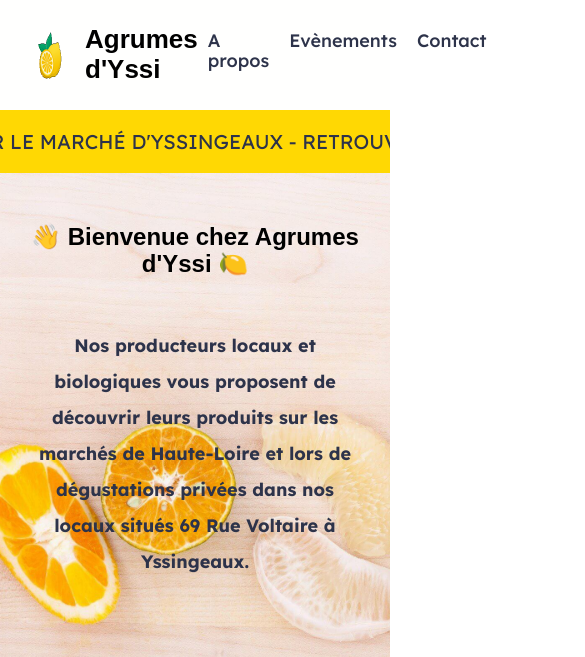
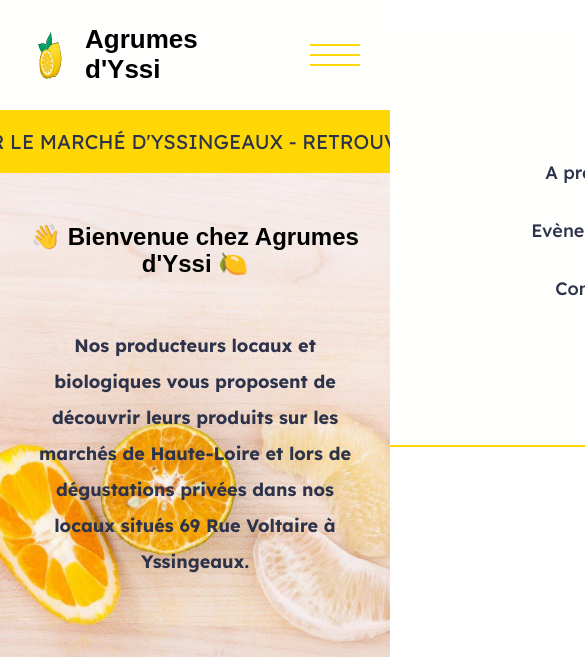
Before and after one commit to aperbet56/agrumes_d_yssi, a plain HTML site: page index.html in a window 390 px wide. Shown: the top 657 px of the page, 585 px wide, since content can reach past the window. Drawn offline with Linux system fonts and the light colour scheme; a web font is replaced by a local one.

Commit message:
Mise en place du responsive pour la navigation

```diff
--- a/style.css
+++ b/style.css
@@ -77,10 +77,10 @@ footer {
 /**** header ****/
 
 header {
+    display: flex;
     justify-content: space-between;
 }
 
-header,
 .header__logo,
 .header__navigation {
     display: flex;
@@ -375,120 +375,88 @@ input:valid+label {
 
 @media screen and (max-width: 767px) {
 
-    /* .header__navigation {
-        justify-content: flex-end;
+    header {
+        position: relative;
+        height: auto;
+    }
+
+    .header__navigation {
+        position: absolute;
+        width: 100%;
+        min-height: 50vh;
+        right: 0;
+        transform: translateX(100%);
+        display: flex;
+        flex-direction: column;
+        justify-content: center;
+        align-items: center;
+        background-color: #fffffe;
+        border-bottom: 2px solid #ffd803;
+        transition: transform 0.3s cubic-bezier(0.73, 0.11, 0.67, 0.84);
+        z-index: 5;
+    }
+
+    .header__navigation.active {
+        transform: translate(0);
     }
 
     .header__list {
-        overflow: hidden;
-        display: flex;
         flex-direction: column;
         justify-content: center;
-        width: 0;
-        height: 100vh;
-        position: absolute;
-        top: 0;
-        right: 0;
-        background-color: #ffd803;
-        transform: translateX(110%);
-        transition: all 0.5s ease-in-out;
+        align-items: center;
     }
 
-    .show-nav .header__list {
-        width: 100%;
-        transform: translateX(0);
+    .header__link {
+        display: block;
+        margin: 15px 0;
     }
 
-    .header__list__item {
-        transform: translateX(101%);
-        transition: all 0.5s ease-in-out;
-    }
-
-    .show-nav .header__list__item {
-        transform: translateX(0);
-    }
-
-    .header__list__item>.header__link {
-        display: block;
-        padding: 18px;
-        transition: all 0.4s ease-in-out;
-    }
-
-    .header__list__item>.header__link:hover {
-        padding-left: 24px;
-        letter-spacing: 5px;
-    }
-
-    .header__list__item>.header__link::after {
-        display: none;
-}*/
-
-    /**** Toggle menu ****/
-
-    /* .header__burger__btn {
-        display: block;
-        position: relative;
-        padding: 0;
-        width: 45px;
-        height: 30px;
+    .header__burger__btn {
+        position: absolute;
+        top: 30px;
+        right: 30px;
+        width: 50px;
+        height: 50px;
+        padding: 15px 0;
         border: none;
+        cursor: pointer;
+        display: flex;
+        justify-content: center;
+        align-items: center;
         background-color: transparent;
-        cursor: pointer;
+        z-index: 10;
     }
 
     .header__burger__btn__bar {
+        position: absolute;
         display: block;
-        width: 45px;
+        width: 100%;
         height: 2px;
-        border-radius: 3px;
-        background-color: #2d334a;
-        transition: all 0.5s ease-in-out;
+        background-color: #ffd803;
+        transition: transform 0.3s ease-in-out,
+            opacity 0.1s ease-in-out;
     }
 
-    .header__burger__btn__bar::before,
-    .header__burger__btn__bar::after {
-        content: "";
-        width: 45px;
-        height: 2px;
-        position: absolute;
-        left: 0;
-        background-color: #2d334a;
-        border-radius: 3px;
-        transition: all 0.5s ease-in-out;
+    .b1 {
+        transform: translateY(-10px);
     }
 
-    .header__burger__btn__bar::before {
-        transform: translateY(-12px)
+    .b3 {
+        transform: translateY(10px);
     }
 
-    .header__burger__btn__bar::after {
-        transform: translateY(12px)
+    .header__burger__btn.active .b1 {
+        transform: translateY(0) rotate(135deg);
     }
 
-    .show-nav .header__burger__btn__bar {
-        width: 0;
-        background-color: transparent;
+    .header__burger__btn.active .b2 {
+        opacity: 0;
     }
 
-    .show-nav .header__burger__btn__bar::before {
-        transform: rotate(45deg);
+    .header__burger__btn.active .b3 {
+        transform: translateY(0) rotate(-135deg);
     }
 
-    .show-nav .header__burger__btn__bar::after {
-        transform: rotate(-45deg);
-    }
-
-    .show-nav .first {
-        transition: all 1s ease-in-out;
-    }
-
-    .show-nav .second {
-        transition: all 1.1s ease-in-out;
-    }
-
-    .show-nav .third {
-        transition: all 1.2s ease-in-out;
-    }*/
 
     .about__section__text {
         font-weight: 700;
```
